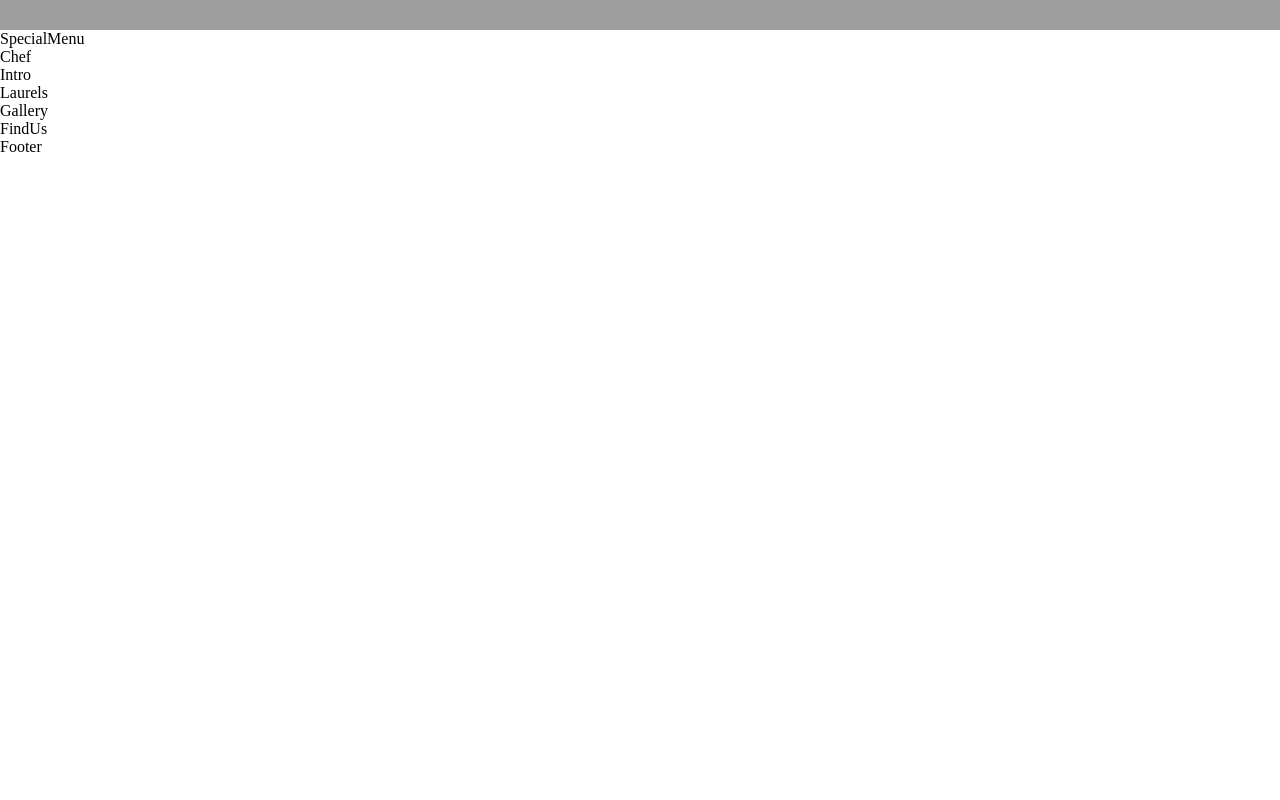
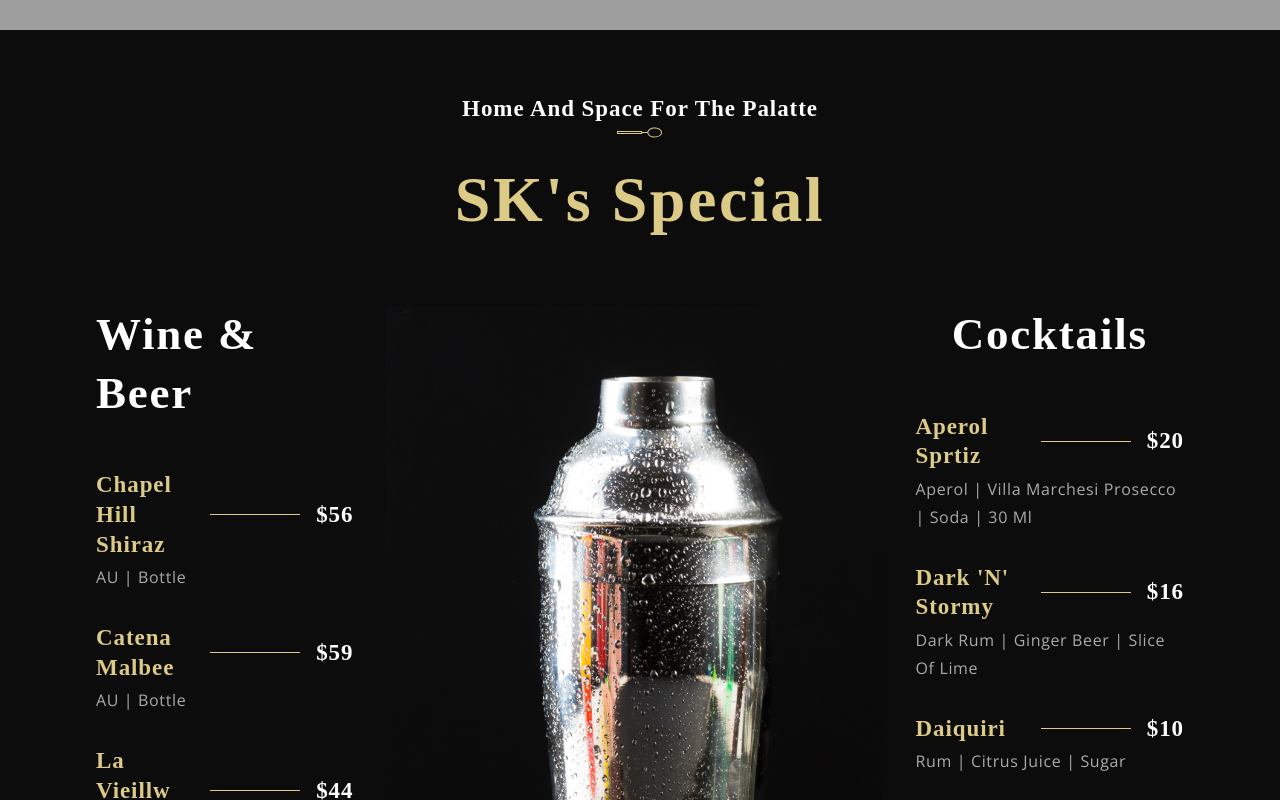
Before and after one commit to Nemo144/space-Kitchen, a React (Create React App) app: page / in a window 1280 px wide. Shown: the part 2200-3000 px from the top of the page. Before the commit the page ends 2356 px from the top, so only its background shows below. Built offline with nearby package versions, Linux system fonts and the light colour scheme; grey boxes are pictures that could not be loaded; a web font is replaced by a local one.

Commit message:
:sparkles: special menu component passed production!

```diff
--- a/src/components/Menuitem/MenuItem.css
+++ b/src/components/Menuitem/MenuItem.css
@@ -0,0 +1,35 @@
+.app__menuitem {
+  width: 100%;
+  margin: 1rem 0;
+
+  display: flex;
+  flex-direction: column;
+}
+
+.app__menuitem-head {
+  display: flex;
+  justify-content: space-between;
+  align-items: center;
+}
+
+.app__menuitem-sub {
+  width: 100%;
+  margin-top: 0.2rem;
+}
+
+.app__menuitem-name {
+  flex: 1;
+}
+
+.app__menuitem-dash {
+  width: 90px;
+  height: 1px;
+  background: var(--color-golden);
+  margin: 0 1rem;
+}
+
+.app__menuitem-price {
+  display: flex;
+  justify-content: flex-end;
+  align-items: flex-end;
+}
--- a/src/components/Menuitem/MenuItem.jsx
+++ b/src/components/Menuitem/MenuItem.jsx
@@ -1,10 +1,28 @@
-import React from 'react';
+import React from "react";
 
-import './MenuItem.css';
+import "./MenuItem.css";
 
-const MenuItem = () => (
-  <div>
-    MenuItem
+const MenuItem = ({ title, price, tags }) => (
+  <div className="app__menuitem">
+    <div className="app__menuitem-head">
+      <div className="app__menuitem-name">
+        <p className="p__cormorant" style={{ color: "#DCCA87" }}>
+          {title}
+        </p>
+      </div>
+
+      <div className="app__menuitem-dash" />
+
+      <div className="app__menuitem-price">
+        <p className="p__cormorant">{price}</p>
+      </div>
+    </div>
+
+    <div className="app__menuitem-sub">
+      <p className="p__opensans" style={{ color: "#AAA" }}>
+        {tags}
+      </p>
+    </div>
   </div>
 );
 
--- a/src/container/AboutUs/AboutUs.css
+++ b/src/container/AboutUs/AboutUs.css
@@ -49,10 +49,12 @@
 .app__aboutus-content_history p {
   margin: 2rem 0;
   color: var(--color-grey);
+  letter-spacing: 0.04em;
 }
 .app__aboutus-content_about p {
   margin: 2rem 0;
   color: var(--color-grey);
+  letter-spacing: 0.04em;
 }
 
 @media screen and (max-width: 2000px) {
--- a/src/container/Menu/SpecialMenu.css
+++ b/src/container/Menu/SpecialMenu.css
@@ -0,0 +1,85 @@
+.app__specialMenu {
+  flex-direction: column;
+  background: var(--color-black);
+}
+
+.app__specialMenu-title {
+  margin-bottom: 2rem;
+  text-align: center;
+}
+
+.app__specialMenu-menu {
+  width: 100%;
+
+  margin: 2rem 0;
+  display: flex;
+  justify-content: center;
+  align-items: flex-start;
+  flex-direction: row;
+}
+
+.app__specialMenu-menu_heading {
+  font-family: var(--font-base);
+  font-weight: 600;
+  font-size: 45px;
+  line-height: 58.5px;
+  letter-spacing: 0.04em;
+  color: var(--color-white);
+}
+
+.app__specialMenu-menu_wine,
+.app__specialMenu-menu_cocktails {
+  flex: 1;
+  width: 100%;
+  flex-direction: column;
+}
+
+.app__specialMenu-menu_img {
+  width: 410px;
+  margin: 0 2rem;
+}
+
+.app__specialMenu-menu_img img {
+  width: 100%;
+  height: auto;
+}
+
+.app__specialMenu_menu_items {
+  display: flex;
+  flex-direction: column;
+
+  margin: 2rem 0;
+  width: 100%;
+}
+
+@media screen and (max-width: 2000px) {
+  .app__specialMenu-menu_img {
+    width: 650px;
+  }
+
+  .app__specialMenu-menu_img img {
+    height: 920px;
+  }
+}
+
+@media screen and (max-width: 1150px) {
+  .app__specialMenu-menu {
+    flex-direction: column;
+    align-items: center;
+    width: 100%;
+  }
+  .app__specialMenu-menu_img {
+    margin: 3rem 0;
+  }
+}
+
+@media screen and (max-width: 650px) {
+  .app__specialMenu-menu_img {
+    width: 100%;
+  }
+
+  .app__specialMenu-menu_heading {
+    font-size: 35px;
+    line-height: 48.5px;
+  }
+}
--- a/src/container/Menu/SpecialMenu.jsx
+++ b/src/container/Menu/SpecialMenu.jsx
@@ -1,10 +1,55 @@
-import React from 'react';
+import React from "react";
 
-import './SpecialMenu.css';
+import { SubHeading, MenuItem } from "../../components";
+import { images, data } from "../../constants";
+import "./SpecialMenu.css";
 
 const SpecialMenu = () => (
-  <div>
-    SpecialMenu
+  <div className="app__specialMenu flex__center section__padding" id="menu">
+    <div className="app__specialMenu-title">
+      <SubHeading title="Home and space for the palatte" />
+      <h1 className="headtext__cormorant">SK's Special</h1>
+    </div>
+
+    <div className="app__specialMenu-menu">
+      <div className="app__specialMenu-menu_wine flex__center">
+        <p className="app__specialMenu-menu_heading">Wine & Beer</p>
+        <div className="app__specialMenu_menu_items">
+          {data.wines.map((wine, index) => (
+            <MenuItem
+              key={wine.title + index}
+              title={wine.title}
+              price={wine.price}
+              tags={wine.tags}
+            />
+          ))}
+        </div>
+      </div>
+
+      <div className="app__specialMenu-menu_img">
+        <img src={images.menu} alt="menu img" />
+      </div>
+
+      <div className="app__specialMenu-menu_cocktails flex__center">
+        <p className="app__specialMenu-menu_heading">Cocktails</p>
+        <div className="app__specialMenu_menu_items">
+          {data.cocktails.map((cocktail, index) => (
+            <MenuItem
+              key={cocktail.title + index}
+              title={cocktail.title}
+              price={cocktail.price}
+              tags={cocktail.tags}
+            />
+          ))}
+        </div>
+      </div>
+    </div>
+
+    <div style={{ marginTop: "15px" }}>
+      <button type="button" className="custom__button">
+        View More
+      </button>
+    </div>
   </div>
 );
 
```
